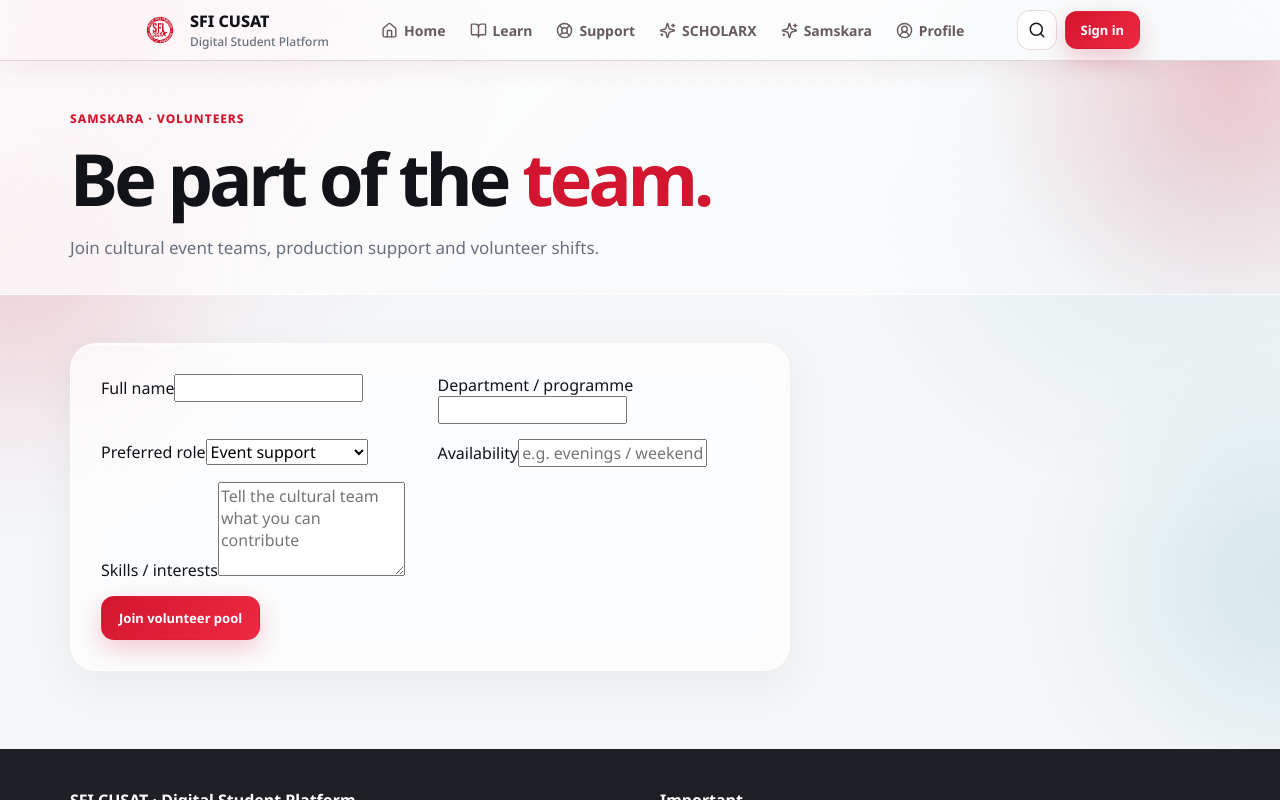
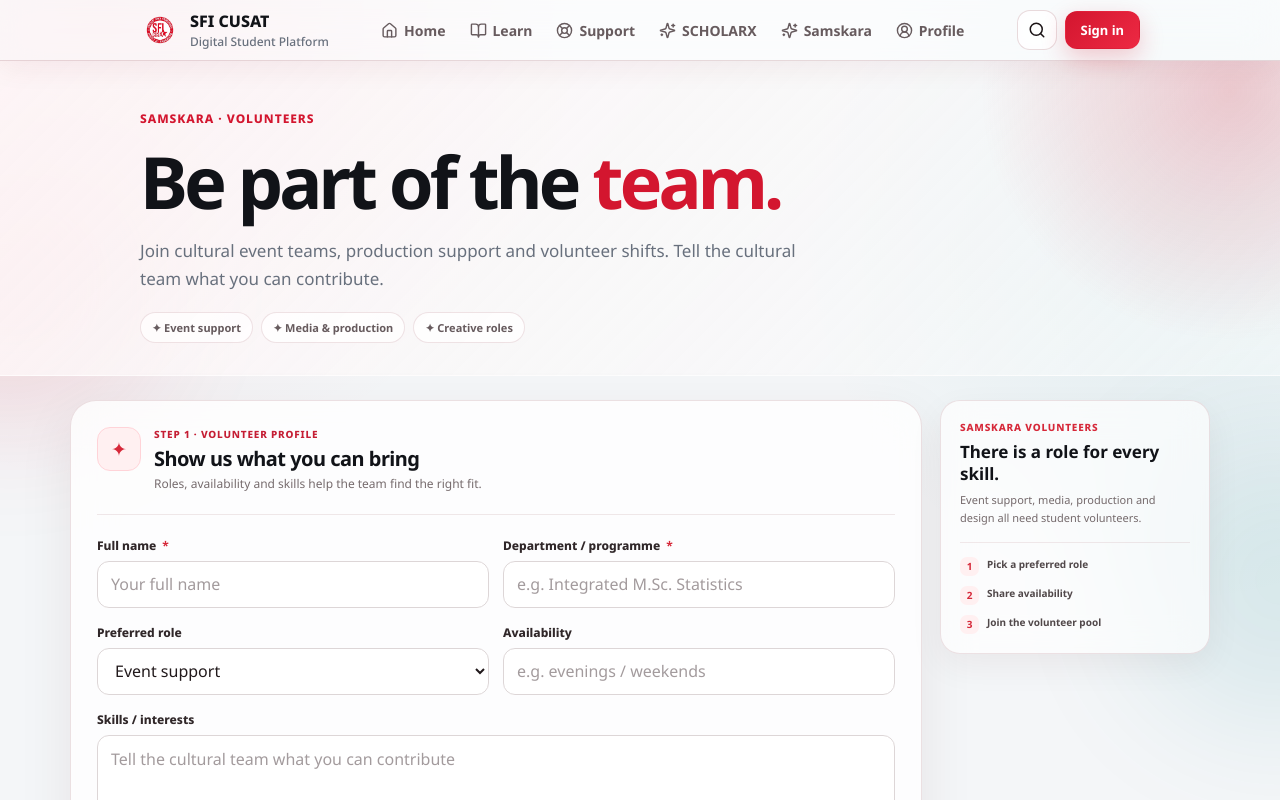
Before and after one commit to Com-Adarsh/Sficusatapp-, a Next.js app: page /samskara/volunteers in a window 1280 px wide. Shown: the top 800 px of the page. Built offline with nearby package versions, Linux system fonts and the light colour scheme.

Commit message:
feat: redesign Sahayi and Samskara forms

```diff
--- a/app/samskara/volunteers/page.tsx
+++ b/app/samskara/volunteers/page.tsx
@@ -1 +1,22 @@
-"use client"; import PageShell from "../../components/PageShell"; import {useState} from "react"; export default function Volunteers(){const[s,setS]=useState(false);return <PageShell><section className="hero compact"><div className="shell"><div className="eyebrow">Samskara · Volunteers</div><h1>Be part of the <em>team.</em></h1><p>Join cultural event teams, production support and volunteer shifts.</p></div></section><section className="section"><div className="shell"><div className="authcard wide">{s?<><h2>Volunteer interest recorded</h2><p>Demo only. Coordinator review and shift assignment will be handled by the backend.</p><div className="actions"><a className="btn primary" href="/samskara">Back to Samskara</a><button className="btn" onClick={()=>setS(false)}>Submit another</button></div></>:<form className="formgrid" onSubmit={e=>{e.preventDefault();setS(true)}}><label>Full name<input required/></label><label>Department / programme<input required/></label><label>Preferred role<select><option>Event support</option><option>Media</option><option>Stage / production</option><option>Design</option></select></label><label>Availability<input placeholder="e.g. evenings / weekends"/></label><label className="full">Skills / interests<textarea rows={4} placeholder="Tell the cultural team what you can contribute"/></label><div className="full"><button className="btn primary">Join volunteer pool</button></div></form>}</div></div></section></PageShell>}
+"use client";
+import PageShell from "../../components/PageShell";
+import {useState} from "react";
+
+export default function Volunteers(){
+ const[s,setS]=useState(false);
+ return <PageShell><section className="hero compact form-hero"><div className="shell">
+  <div className="eyebrow">Samskara · Volunteers</div><h1>Be part of the <em>team.</em></h1><p>Join cultural event teams, production support and volunteer shifts. Tell the cultural team what you can contribute.</p>
+  <div className="form-hero-meta"><span>✦ Event support</span><span>✦ Media & production</span><span>✦ Creative roles</span></div>
+ </div></section>
+ {s?<div className="shell"><div className="form-success"><div className="form-success-icon">✓</div><h2>Welcome to the <em>team.</em></h2><p>Your volunteer interest has been recorded in demo mode. Coordinator review and shift assignment will be handled by the backend.</p><div className="actions"><a className="btn primary" href="/samskara">Back to Samskara</a><button className="btn" onClick={()=>setS(false)}>Join again</button></div></div></div>:
+ <section className="form-section"><div className="shell form-layout"><div className="form-card"><div className="form-card-head"><div className="form-card-icon">✦</div><div><small>Step 1 · Volunteer profile</small><h2>Show us what you can bring</h2><p>Roles, availability and skills help the team find the right fit.</p></div></div>
+ <form className="polished-form" onSubmit={e=>{e.preventDefault();setS(true)}}><div className="polished-grid">
+  <label className="polished-field"><span>Full name <b>*</b></span><input required placeholder="Your full name"/></label>
+  <label className="polished-field"><span>Department / programme <b>*</b></span><input required placeholder="e.g. Integrated M.Sc. Statistics"/></label>
+  <label className="polished-field"><span>Preferred role</span><select><option>Event support</option><option>Media</option><option>Stage / production</option><option>Design</option></select></label>
+  <label className="polished-field"><span>Availability</span><input placeholder="e.g. evenings / weekends"/></label>
+  <label className="polished-field full"><span>Skills / interests</span><textarea rows={5} placeholder="Tell the cultural team what you can contribute"/></label>
+ </div><div className="form-actions"><div className="form-note"><strong>✦</strong><span>Choose the role where you can contribute most comfortably.</span></div><button className="btn primary">Join volunteer pool →</button></div></form>
+ </div><aside className="form-aside"><div className="form-aside-card"><div className="form-aside-number">SAMS­KARA VOLUNTEERS</div><h3>There is a role for every skill.</h3><p>Event support, media, production and design all need student volunteers.</p><div className="form-aside-list"><div><i>1</i> Pick a preferred role</div><div><i>2</i> Share availability</div><div><i>3</i> Join the volunteer pool</div></div></div></aside></div></section>}
+ </PageShell>
+}
```
